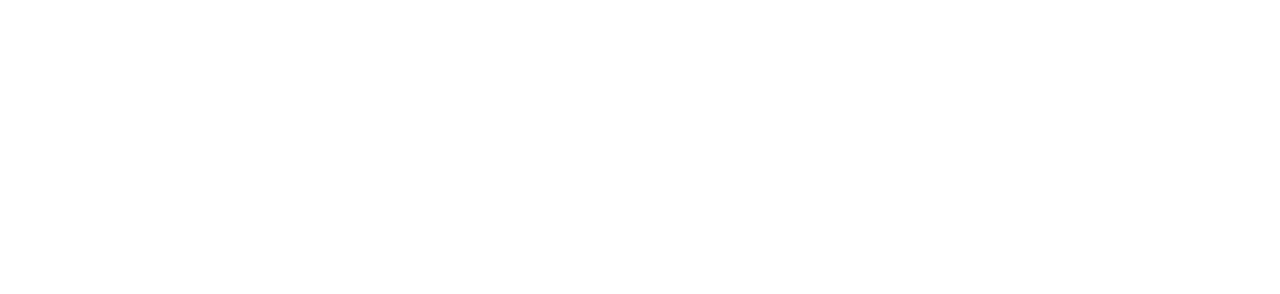
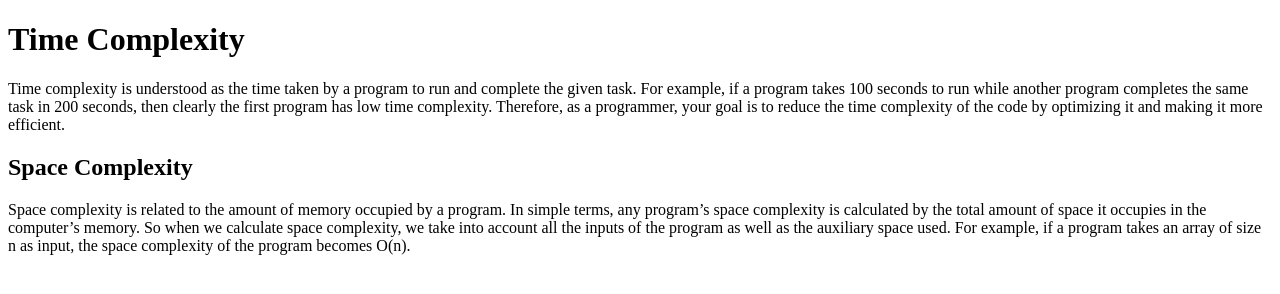
Before and after one commit to acciojob/time-and-space-complexity-Sayan-712, a website: page main.html in a window 1280 px wide. Drawn offline with Linux system fonts and the light colour scheme.

Commit message:
created a submission

```diff
--- a/main.html
+++ b/main.html
@@ -8,6 +8,10 @@
 
 <body>
 	<!-- the entire body must be written by student -->
+	<h1>Time Complexity</h1>
+	<p>Time complexity is understood as the time taken by a program to run and complete the given task. For example, if a program takes 100 seconds to run while another program completes the same task in 200 seconds, then clearly the first program has low time complexity. Therefore, as a programmer, your goal is to reduce the time complexity of the code by optimizing it and making it more efficient.
+	<h2>Space Complexity</h2>
+		<p>Space complexity is related to the amount of memory occupied by a program. In simple terms, any program’s space complexity is calculated by the total amount of space it occupies in the computer’s memory. So when we calculate space complexity, we take into account all the inputs of the program as well as the auxiliary space used. For example, if a program takes an array of size n as input, the space complexity of the program becomes O(n).
     <script type="text/javascript" src="./script.js">
 </script>
 
```
